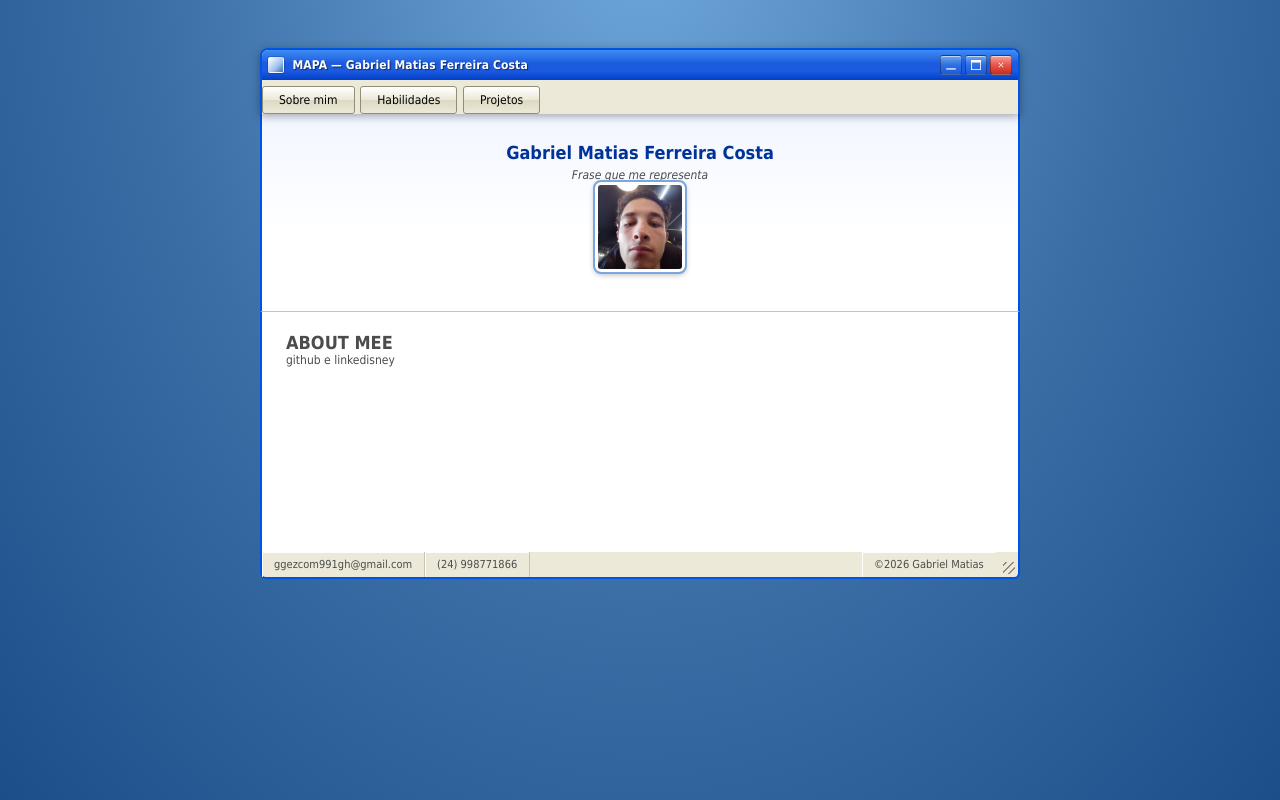
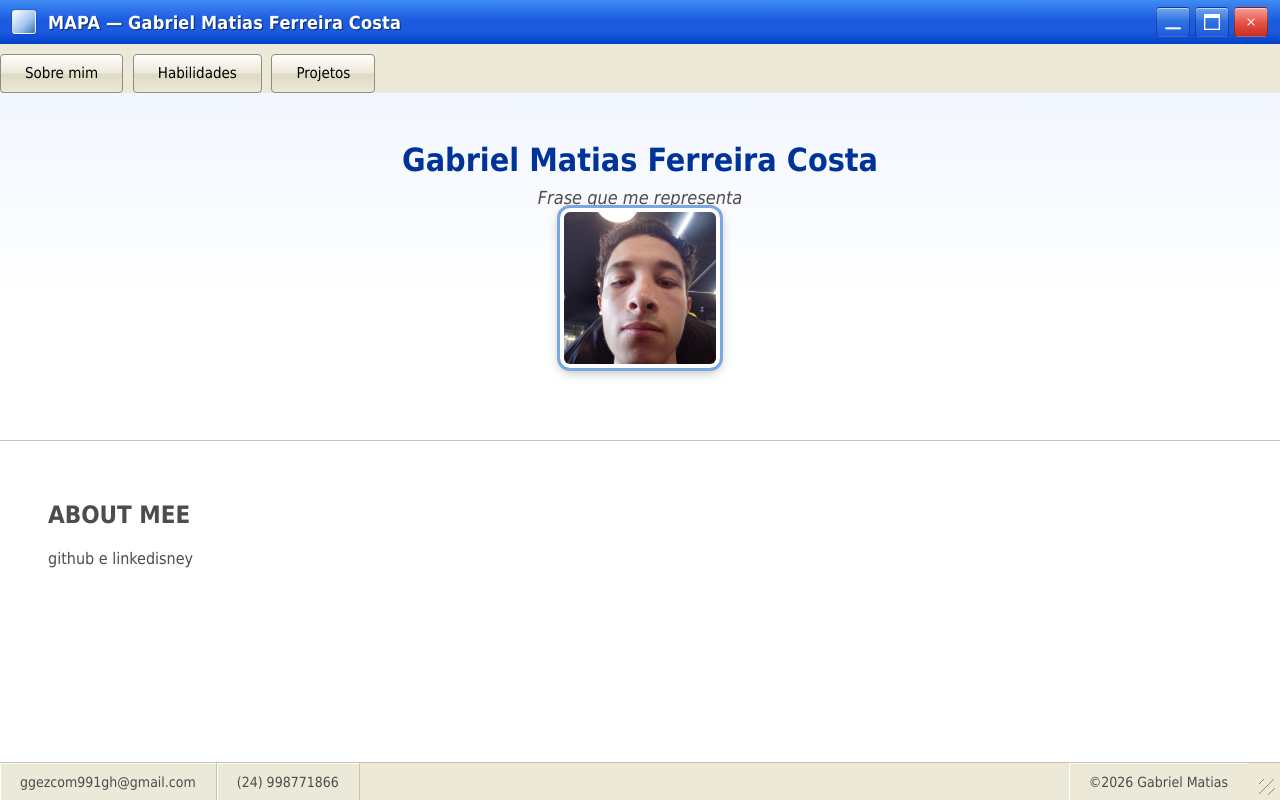
Before and after one commit to GabrielMFC/MAPA, a plain HTML site: page index.html in a window 1280 px wide. Drawn offline with Linux system fonts and the light colour scheme.

Commit message:
Ajustando o design e as proporções para 100% do tamanho da tela.

```diff
--- a/src/styles/style.css
+++ b/src/styles/style.css
@@ -1,14 +1,10 @@
 /* ============================================================
    MAPA — Gabriel Matias Ferreira Costa
-   Direção visual: uma janela do Windows XP (tema Luna Azul)
+   Direção visual: uma janela do Windows XP (tema Luna Azul),
+   maximizada — ocupando 100% da tela.
    ============================================================ */
 
 :root {
-  /* área de trabalho do XP (gradiente azul clássico) */
-  --desktop-1: #6fa8dc;
-  --desktop-2: #3a6ea5;
-  --desktop-3: #1c4f8a;
-
   /* moldura da janela */
   --win-border: #0054e3;
 
@@ -25,12 +21,15 @@
   --text-dim: #4c4c4c;
 
   --font: Tahoma, "Segoe UI", Verdana, Geneva, sans-serif;
-  --radius-top: 8px;
-  --radius-bottom: 6px;
 }
 
 * {
   box-sizing: border-box;
+}
+
+html, body {
+  height: 100%;
+  width: 100%;
   margin: 0;
   padding: 0;
 }
@@ -40,17 +39,14 @@ html {
 }
 
 body {
-  margin: 0;
-  min-height: 100vh;
-  padding: clamp(1rem, 4vw, 3rem) 1rem;
+  height: 100vh;
+  overflow: hidden;
   display: flex;
   flex-direction: column;
-  align-items: center;
   font-family: var(--font);
-  font-size: 13px;
+  font-size: 16px;
   color: var(--text);
-  background:
-    radial-gradient(ellipse at 50% -10%, var(--desktop-1) 0%, var(--desktop-2) 55%, var(--desktop-3) 100%);
+  background: var(--content-bg);
 }
 
 ::selection {
@@ -60,48 +56,37 @@ body {
 
 /* rectângulo pontilhado clássico de foco do XP, em vez de outline moderno */
 button:focus-visible {
-  outline: 1px dotted #000;
-  outline-offset: -3px;
+  outline: 2px dotted #000;
+  outline-offset: -4px;
 }
 
 /* ------------------------------------------------------------
-   A "janela" inteira é formada por nav + header + main + footer,
-   empilhados como filhos diretos do body — cada um cuida de um
-   pedaço do chrome (barra de título, barra de botões, corpo,
-   barra de status) para que as bordas fiquem contínuas.
+   Janela maximizada: nav + header + main + footer preenchem
+   a tela inteira, sem bordas nem cantos arredondados contra
+   a área de trabalho — igual a uma janela do XP no estado
+   maximizado.
    ------------------------------------------------------------ */
-nav,
-header,
-main,
-footer {
-  width: min(100%, 760px);
-  border-left: 2px solid var(--win-border);
-  border-right: 2px solid var(--win-border);
-}
 
 /* ------------------------------------------------------------
    NAV — barra de título + barra de botões (toolbar) do XP
    ------------------------------------------------------------ */
 nav {
-  position: relative;
+  flex: none;
   display: flex;
   flex-wrap: wrap;
-  gap: 0.35rem;
-  border-top: 2px solid var(--win-border);
-  border-radius: var(--radius-top) var(--radius-top) 0 0;
+  gap: 0.6rem;
   background: var(--chrome);
-  overflow: hidden;
-  box-shadow: 0 2px 10px rgba(0, 0, 0, 0.35);
+  box-shadow: 0 2px 10px rgba(0, 0, 0, 0.25);
 }
 
-/* --- barra de título real, agora em HTML --- */
+/* --- barra de título --- */
 .titlebar {
   flex-basis: 100%;
   display: flex;
   align-items: center;
-  gap: 0.5rem;
-  height: 30px;
-  padding: 0 0.4rem;
+  gap: 0.75rem;
+  height: 44px;
+  padding: 0 0.75rem;
   background:
     linear-gradient(to bottom,
       var(--title-glow) 0%,
@@ -111,10 +96,10 @@ nav {
 }
 
 .titlebar-icon {
-  width: 16px;
-  height: 16px;
+  width: 24px;
+  height: 24px;
   flex: none;
-  border-radius: 2px;
+  border-radius: 3px;
   background: linear-gradient(135deg, #fff, #9dc2f0 60%, #3a6ea5);
   border: 1px solid rgba(255, 255, 255, 0.7);
   box-shadow: 0 0 0 1px rgba(0, 0, 0, 0.15);
@@ -127,7 +112,7 @@ nav {
   text-overflow: ellipsis;
   white-space: nowrap;
   color: #fff;
-  font-size: 12px;
+  font-size: 18px;
   font-weight: 700;
   text-shadow: 1px 1px 1px rgba(0, 0, 0, 0.55);
   letter-spacing: 0.01em;
@@ -137,25 +122,25 @@ nav {
 .titlebar-controls {
   flex: none;
   display: flex;
-  gap: 3px;
+  gap: 5px;
 }
 
 .win-btn {
   appearance: none;
   cursor: pointer;
-  width: 22px;
-  height: 20px;
+  width: 34px;
+  height: 30px;
   padding: 0;
   display: flex;
   align-items: center;
   justify-content: center;
-  border-radius: 3px;
+  border-radius: 4px;
   border: 1px solid rgba(0, 0, 0, 0.35);
 }
 
 .win-btn img {
-  width: 10px;
-  height: 10px;
+  width: 16px;
+  height: 16px;
   object-fit: contain;
   display: block;
   pointer-events: none;
@@ -197,10 +182,10 @@ nav > button {
   appearance: none;
   cursor: pointer;
   font-family: var(--font);
-  font-size: 12px;
+  font-size: 15px;
   color: var(--text);
-  padding: 0.4rem 1rem;
-  border-radius: 3px;
+  padding: 0.6rem 1.5rem;
+  border-radius: 4px;
   border: 1px solid #8f8f77;
   background: linear-gradient(to bottom, #ffffff 0%, #ece9d8 48%, #ddd9c4 52%, #ece9d8 100%);
   box-shadow: inset 0 1px 0 rgba(255, 255, 255, 0.8);
@@ -220,35 +205,36 @@ nav > button:active {
    HEADER — "tela de boas-vindas" estilo tile de usuário do XP
    ------------------------------------------------------------ */
 header {
+  flex: none;
   background: linear-gradient(to bottom, #f2f6ff 0%, var(--content-bg) 60%);
-  padding: 1.75rem 1.5rem 1.5rem;
+  padding: 3rem 2rem;
   text-align: center;
   border-bottom: 1px solid var(--chrome-dark);
 }
 
 header img {
-  width: 90px;
-  height: 90px;
+  width: 160px;
+  height: 160px;
   object-fit: cover;
   background: var(--chrome);
-  border-radius: 6px;
-  border: 3px solid #fff;
-  outline: 2px solid #7ba7e0;
-  box-shadow: 0 2px 6px rgba(0, 0, 0, 0.35);
+  border-radius: 10px;
+  border: 4px solid #fff;
+  outline: 3px solid #7ba7e0;
+  box-shadow: 0 4px 12px rgba(0, 0, 0, 0.3);
   display: block;
-  margin: 0 auto 0.9rem;
+  margin: 0 auto 1.5rem;
 }
 
 header p:first-of-type {
-  margin: 0 0 0.3rem;
-  font-size: 18px;
+  margin: 0 0 0.5rem;
+  font-size: 32px;
   font-weight: 700;
   color: #003399;
 }
 
 header p:nth-of-type(2) {
   margin: 0;
-  font-size: 12px;
+  font-size: 18px;
   color: var(--text-dim);
   font-style: italic;
 }
@@ -258,40 +244,45 @@ header p:last-of-type:empty {
 }
 
 /* ------------------------------------------------------------
-   MAIN — corpo da janela (área de conteúdo, tipo Explorer)
+   MAIN — corpo da janela (área de conteúdo, tipo Explorer),
+   cresce para preencher todo o espaço restante da tela.
    ------------------------------------------------------------ */
 main {
+  flex: 1 1 auto;
+  min-height: 0; /* permite que o flex item encolha e role, em vez de estourar a tela */
+  display: flex;
   background: var(--content-bg);
-  min-height: 220px;
-  padding: 1.25rem 1.5rem;
+  padding: 2.5rem 3rem;
+  overflow-y: auto;
 }
 
 #content {
-  min-height: 200px;
+  flex: 1 1 auto;
+  min-height: 100%;
   color: var(--text-dim);
-  font-size: 12px;
+  font-size: 16px;
 }
 
 /* ------------------------------------------------------------
    FOOTER — barra de status inferior do XP
    ------------------------------------------------------------ */
 footer {
+  flex: none;
   display: flex;
   flex-wrap: wrap;
   align-items: center;
   gap: 0;
   background: var(--chrome);
-  border-bottom: 2px solid var(--win-border);
-  border-radius: 0 0 var(--radius-bottom) var(--radius-bottom);
-  font-size: 11px;
+  border-top: 1px solid var(--chrome-dark);
+  font-size: 14px;
   color: var(--text-dim);
   position: relative;
-  padding-right: 1.4rem;
+  padding-right: 2rem;
 }
 
 footer p {
   margin: 0;
-  padding: 0.4rem 0.75rem;
+  padding: 0.65rem 1.25rem;
   border-right: 1px solid var(--chrome-dark);
   box-shadow: inset 1px 1px 0 rgba(255, 255, 255, 0.9);
   white-space: nowrap;
@@ -306,27 +297,49 @@ footer p:last-of-type {
 footer::after {
   content: "";
   position: absolute;
-  right: 3px;
-  bottom: 3px;
-  width: 12px;
-  height: 12px;
+  right: 5px;
+  bottom: 5px;
+  width: 16px;
+  height: 16px;
   background:
     repeating-linear-gradient(135deg,
-      transparent 0 2px,
-      #8f8b78 2px 3px,
-      transparent 3px 5px);
+      transparent 0 3px,
+      #8f8b78 3px 4px,
+      transparent 4px 7px);
 }
 
 /* ------------------------------------------------------------
    RESPONSIVO
    ------------------------------------------------------------ */
-@media (max-width: 560px) {
+@media (max-width: 700px) {
+  .titlebar {
+    height: 38px;
+  }
+
   .titlebar-text {
-    font-size: 10.5px;
+    font-size: 14px;
+  }
+
+  .win-btn {
+    width: 28px;
+    height: 26px;
   }
 
   header {
-    padding: 1.25rem 1rem 1.1rem;
+    padding: 2rem 1.25rem;
+  }
+
+  header img {
+    width: 120px;
+    height: 120px;
+  }
+
+  header p:first-of-type {
+    font-size: 24px;
+  }
+
+  main {
+    padding: 1.5rem 1.25rem;
   }
 
   footer {
```
